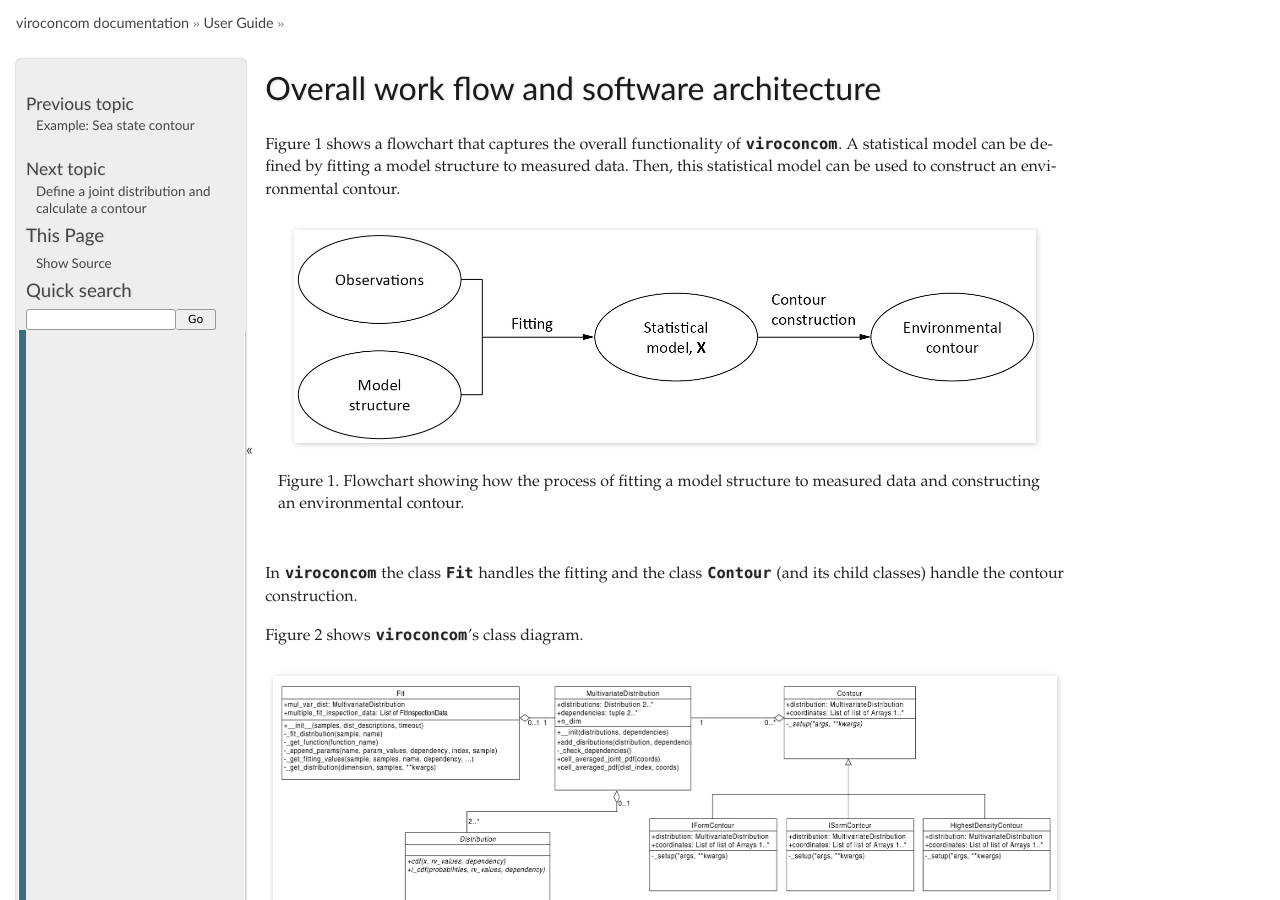
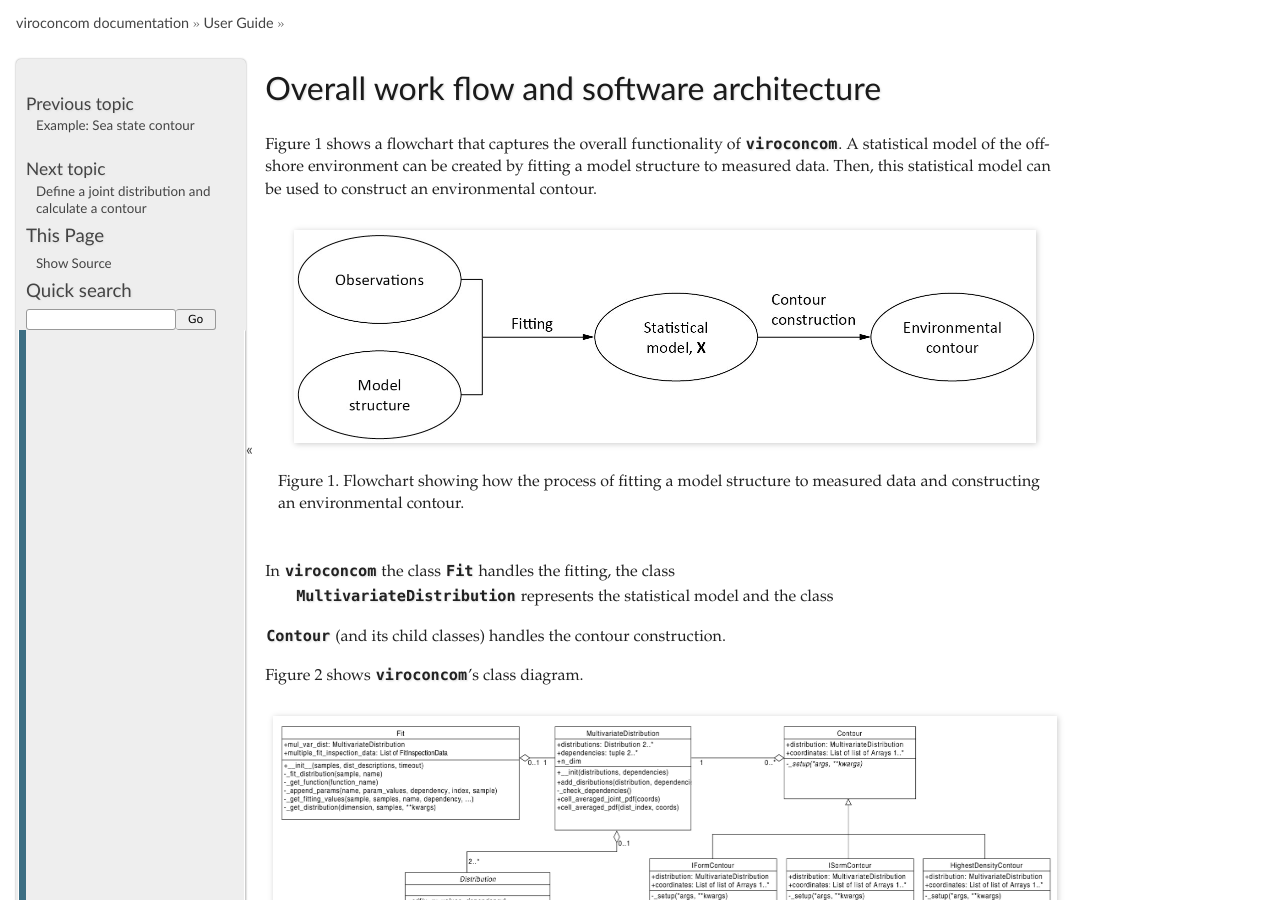
Before and after one commit to virocon-organization/virocon, a Sphinx documentation site: the page built from docs/workflow.rst, in a window 1280 px wide and 900 px high. Built offline with Sphinx 7.4.7, drawn with Linux system fonts in a browser that asks for light colours.

Commit message:
Improve wording.

```diff
--- a/docs/workflow.rst
+++ b/docs/workflow.rst
@@ -3,9 +3,9 @@ Overall work flow and software architecture
 *******************************************
 
 Figure 1 shows a flowchart that captures the overall functionality of
-``viroconcom``. A statistical model can be defined by fitting a model structure to
-measured data. Then, this statistical model can be used to construct an
-environmental contour.
+``viroconcom``. A statistical model of the offshore environment can be created
+by fitting a model structure to measured data. Then, this statistical model
+can be used to construct an environmental contour.
 
 .. figure:: viroconcom-flowchart.jpg
     :scale: 50 %
@@ -15,8 +15,9 @@ environmental contour.
     measured data and constructing an environmental contour.
 
 
-In ``viroconcom`` the class ``Fit`` handles the fitting and the class
-``Contour`` (and its child classes) handle the contour construction.
+In ``viroconcom`` the class ``Fit`` handles the fitting, the class
+ ``MultivariateDistribution`` represents the statistical model and the class
+``Contour`` (and its child classes) handles the contour construction.
 
 Figure 2 shows ``viroconcom``'s class diagram.
 
```
